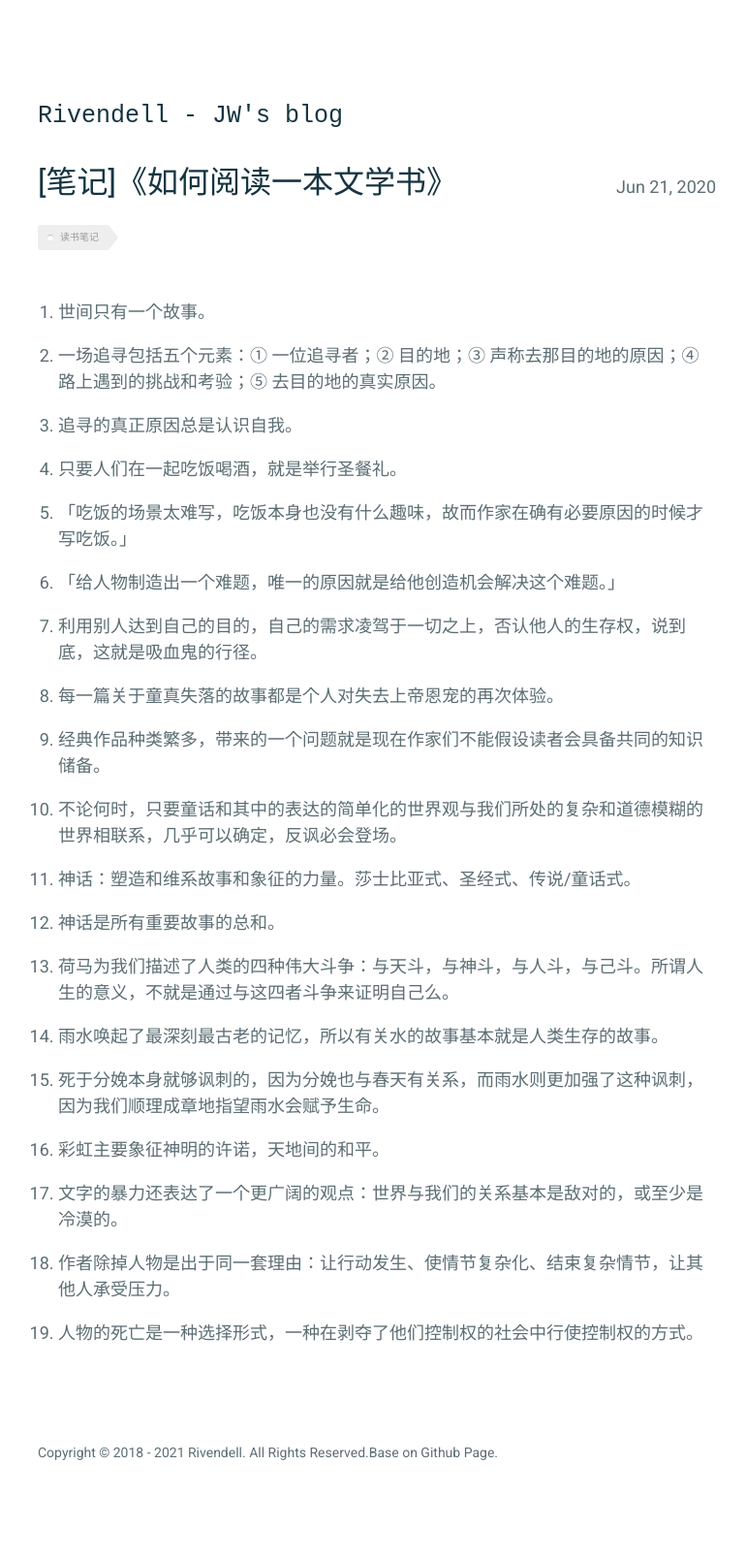
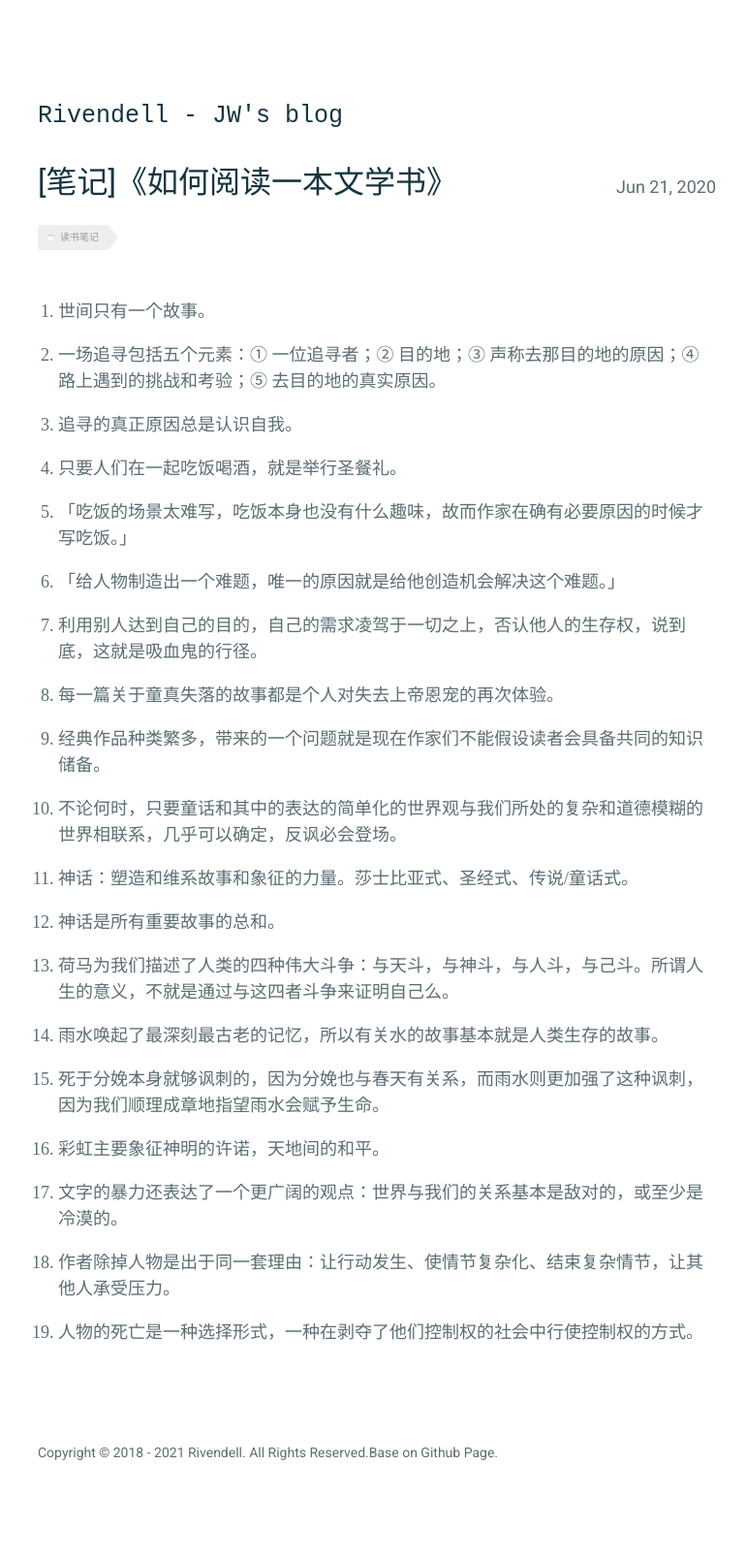
Before and after one commit to icarus507/icarus507.github.io, a Jekyll site: the page built from _posts/2020-06-21-[笔记]《如何阅读一本文学书》.md, in a window 1280 px wide. Shown: the whole page at 97% size, without its empty margins (251-1021 px from the left). Built offline with Jekyll 4.4.1, drawn with Linux system fonts in a browser that asks for light colours.

Commit message:
Update _article.scss

```diff
--- a/_sass/components/_article.scss
+++ b/_sass/components/_article.scss
@@ -39,8 +39,13 @@
 
 .c-article__main {
     margin-bottom: 5rem; // 50px
-    @include fs--body;
+    line-height: 1.5;
+    font-size: 1.8rem; // 18px
     color: $c-base__01;
+    font-family: cursive;
+    /*
+        @include fs--body;
+    */
 
     * {
         margin-bottom: 1.8rem; // 18px
```
